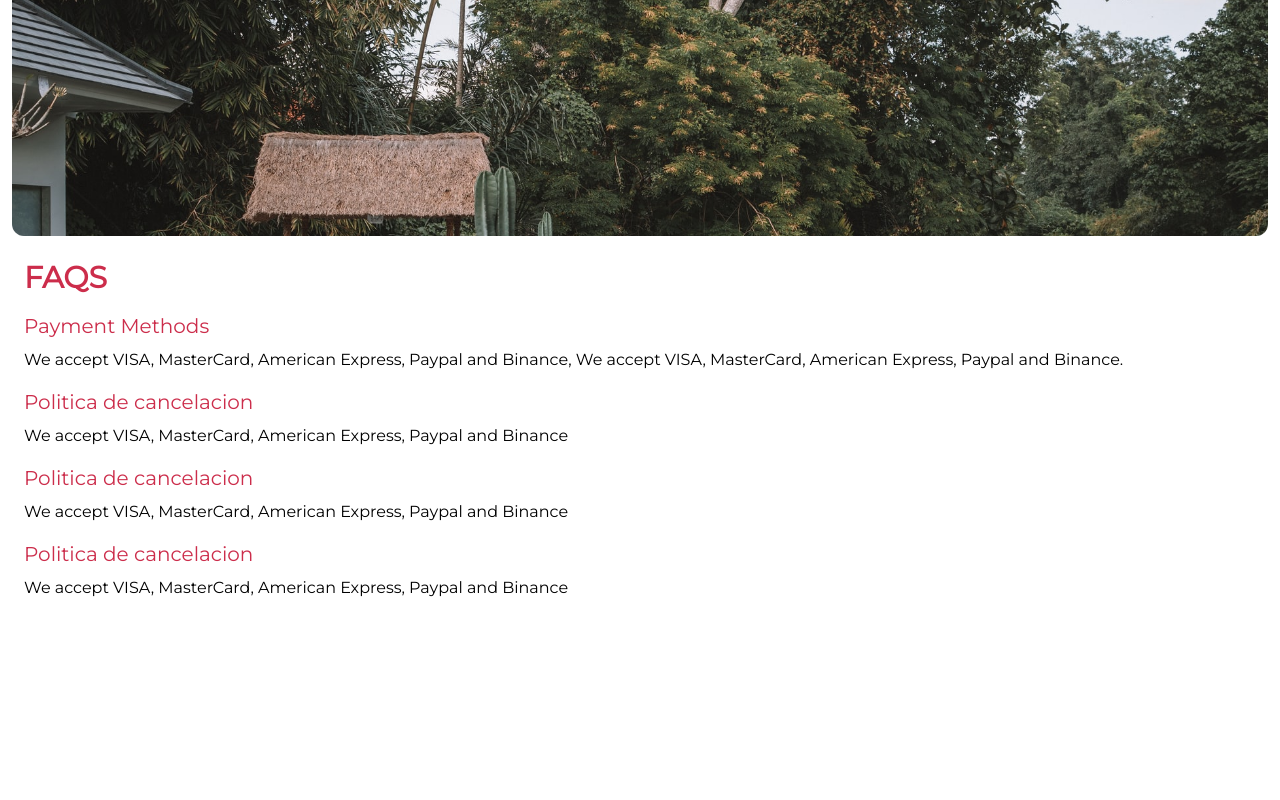
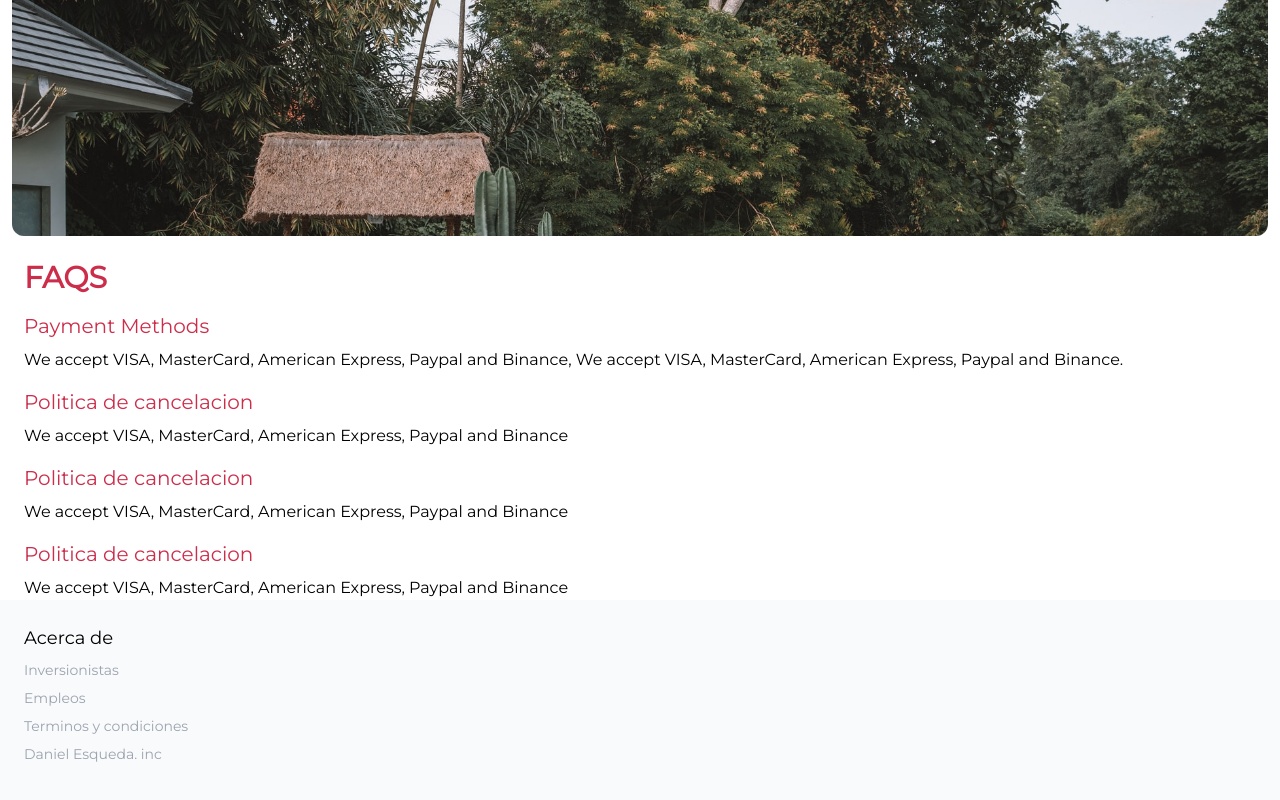
Before and after one commit to 202745EsquedaDaniel/travels-using-tailwind, a website: page public/index.html in a window 1280 px wide. Shown: the part 2152-2952 px from the top of the page. Drawn offline with Linux system fonts and the light colour scheme.

Commit message:
footer terminado

```diff
--- a/public/index.html
+++ b/public/index.html
@@ -13,7 +13,7 @@
 <body class="font-Montserrat">
     <nav></nav>
     <div id="tab_bar"></div>
-    <section class="w-full h-screen">
+    <section class="w-full h-auto">
         <div id="home">
             <div class="w-full h-3/4">
                 <div class="w-full h-full flex flex-col absolute space-y-96 py-4 items-center">
@@ -97,7 +97,7 @@
                     <p class="text-xl font-md text-primary">Payment Methods</p>
                     <p class="text-md pt-2 ">
                         We accept VISA, MasterCard, American Express, Paypal and Binance, We accept VISA,
-MasterCard, American Express, Paypal and Binance.
+                MasterCard, American Express, Paypal and Binance.
                     </p>
                 </div>
                 <div>
@@ -122,6 +122,12 @@ MasterCard, American Express, Paypal and Binance.
         </div>
 
     </section>
-    <footer></footer>
+    <footer class="w-full h-64 bg-gray-50 p-6 space-y-2">
+        <p class="text-lg  ">Acerca de</p>
+        <p class="text-sm text-gray-400 ">Inversionistas</p>
+        <p class="text-sm text-gray-400 ">Empleos</p>
+        <p class="text-sm text-gray-400 ">Terminos y condiciones</p>
+        <p class="text-sm text-gray-400 ">Daniel Esqueda. inc</p>
+    </footer>
 </body>
 </html>
```
Also changed, not shown: public/output.css.
